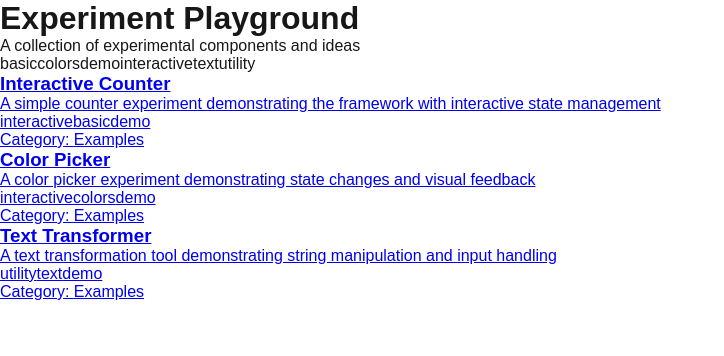
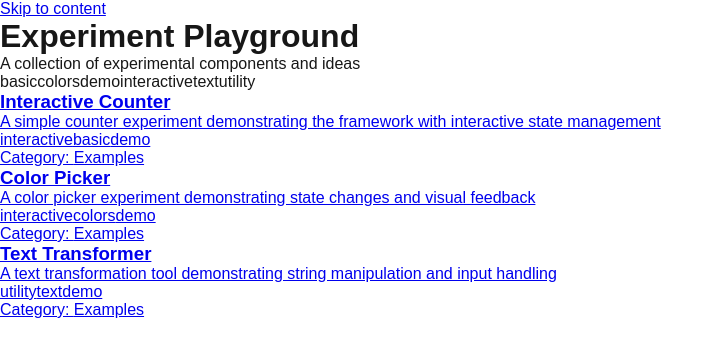
Before and after one commit to Leryud/playground, a Next.js app: page / in a window 1280 px wide. Shown: the top 356 px of the page, without its empty margins (0-724 px from the left). Built offline with nearby package versions, Linux system fonts and the light colour scheme.

Commit message:
Add viewport and skip link for accessibility

```diff
--- a/app/layout.tsx
+++ b/app/layout.tsx
@@ -1,4 +1,4 @@
-import type { Metadata } from "next";
+import type { Metadata, Viewport } from "next";
 import { Geist, Geist_Mono } from "next/font/google";
 import "./globals.css";
 
@@ -17,6 +17,13 @@ export const metadata: Metadata = {
   description: "A playground for experimental components and ideas",
 };
 
+export const viewport: Viewport = {
+  width: "device-width",
+  initialScale: 1,
+  maximumScale: 1,
+  viewportFit: "cover",
+};
+
 export default function RootLayout({
   children,
 }: Readonly<{
@@ -27,7 +34,15 @@ export default function RootLayout({
       <body
         className={`${geistSans.variable} ${geistMono.variable} antialiased`}
       >
-        {children}
+        <a
+          href="#main-content"
+          className="sr-only focus:not-sr-only focus:fixed focus:top-4 focus:left-4 focus:z-50 focus:px-4 focus:py-2 focus:bg-blue-500 focus:text-white focus:rounded focus:outline-none"
+        >
+          Skip to content
+        </a>
+        <main id="main-content">
+          {children}
+        </main>
       </body>
     </html>
   );
```
